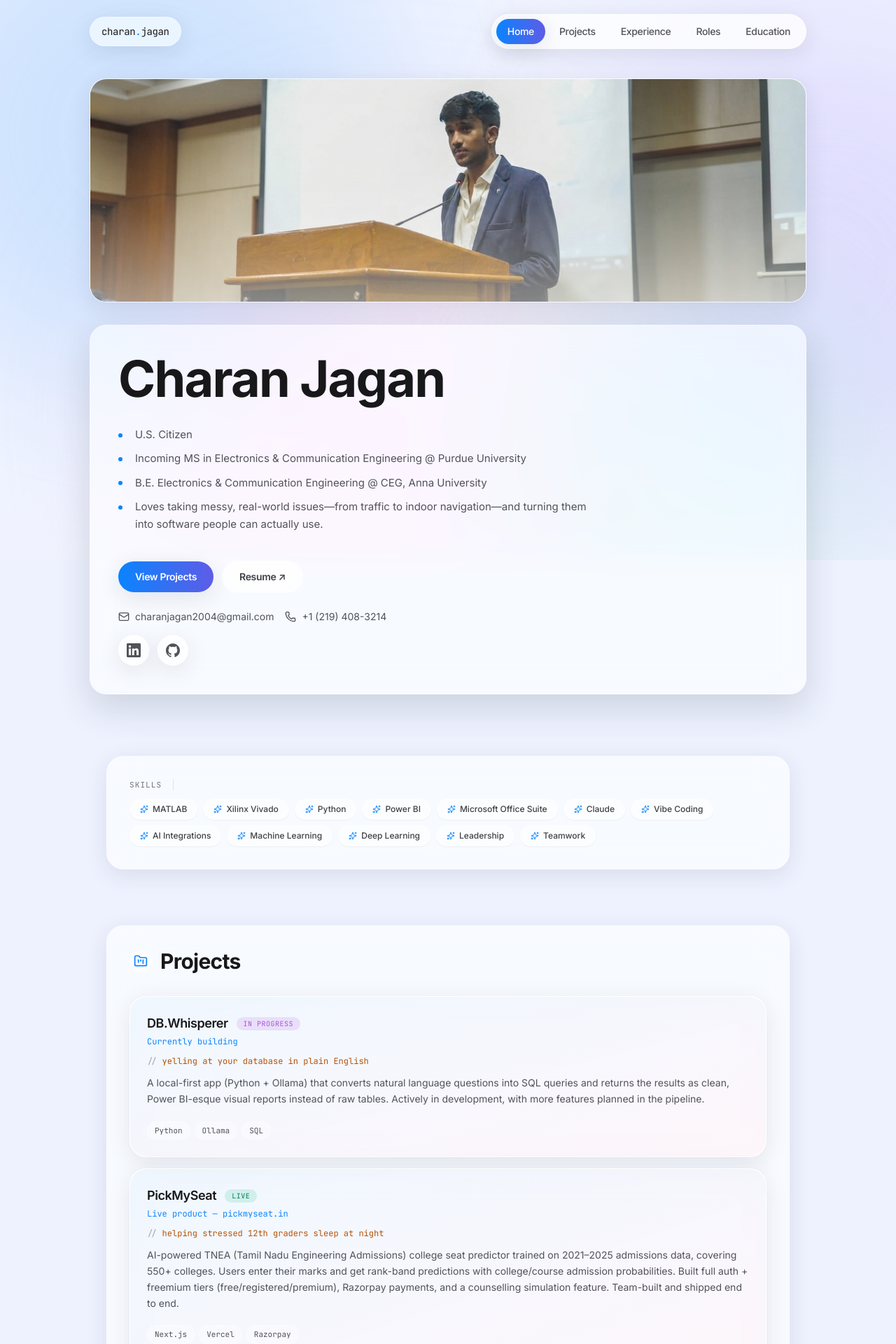
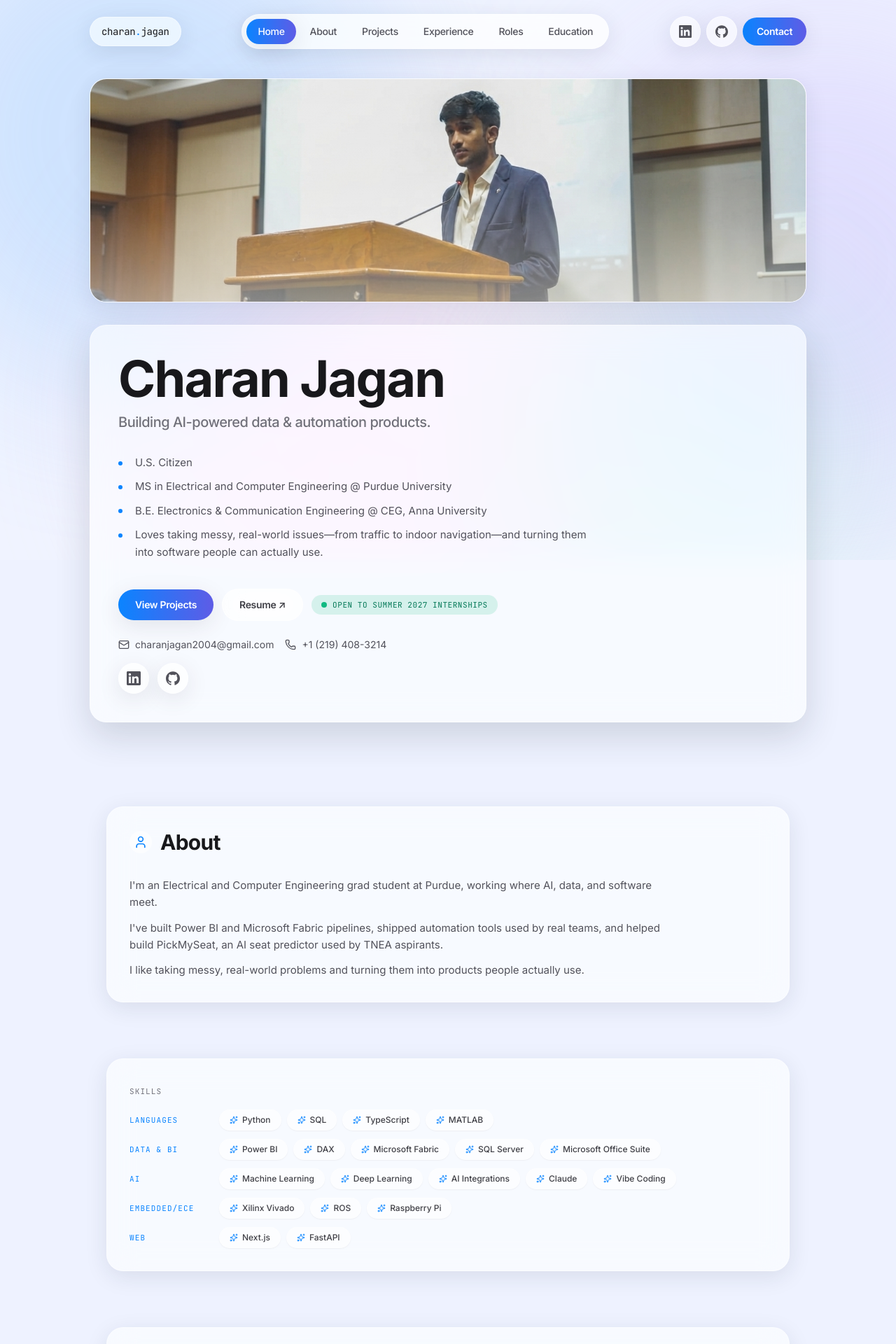
Before and after one commit to charanjagan/Portfolio, a Next.js app: page / in a window 1280 px wide. Shown: the top 1920 px of the page at 70% size. Built offline with nearby package versions, Linux system fonts and the light colour scheme.

Commit message:
major updates

```diff
--- a/app/layout.tsx
+++ b/app/layout.tsx
@@ -1,6 +1,7 @@
 import type { Metadata, Viewport } from "next";
 import { Inter, JetBrains_Mono } from "next/font/google";
-import { profile } from "@/lib/data";
+import { education, profile } from "@/lib/data";
+import { siteDescription, siteTitle, siteUrl } from "@/lib/site";
 import GradientBackground from "@/components/GradientBackground";
 import "./globals.css";
 
@@ -16,34 +17,58 @@ const mono = JetBrains_Mono({
   display: "swap",
 });
 
-const title = `${profile.name} — Portfolio`;
-
 export const metadata: Metadata = {
-  metadataBase: new URL("https://charanjagan.vercel.app"),
-  title,
-  description: `${profile.tagline}. Creator of PickMySeat.`,
+  metadataBase: new URL(siteUrl),
+  title: siteTitle,
+  description: siteDescription,
   keywords: [
     "Charan Jagan",
     "portfolio",
     "PickMySeat",
-    "ECE",
+    "Purdue University",
+    "MS ECE",
+    "Electrical and Computer Engineering",
+    "AI engineer",
+    "data engineer",
     "CEG",
     "Anna University",
     "Next.js",
     "data analytics",
   ],
   authors: [{ name: profile.name }],
+  alternates: { canonical: "/" },
   openGraph: {
-    title,
-    description: profile.tagline,
+    title: siteTitle,
+    description: siteDescription,
+    url: "/",
+    siteName: profile.name,
     type: "website",
-    locale: "en_IN",
+    locale: "en_US",
   },
   twitter: {
     card: "summary_large_image",
-    title,
-    description: profile.tagline,
+    title: siteTitle,
+    description: siteDescription,
   },
+};
+
+const sameAs = profile.links
+  .filter((link) => link.icon === "linkedin" || link.icon === "github")
+  .map((link) => link.href);
+
+const personJsonLd = {
+  "@context": "https://schema.org",
+  "@type": "Person",
+  name: profile.name,
+  url: siteUrl,
+  email: `mailto:${profile.email}`,
+  jobTitle: "AI & Data Engineer",
+  description: siteDescription,
+  alumniOf: education.map((study) => ({
+    "@type": "CollegeOrUniversity",
+    name: study.school,
+  })),
+  sameAs,
 };
 
 export const viewport: Viewport = {
@@ -59,6 +84,10 @@ export default function RootLayout({
   return (
     <html lang="en" className={`${sans.variable} ${mono.variable}`}>
       <body>
+        <script
+          type="application/ld+json"
+          dangerouslySetInnerHTML={{ __html: JSON.stringify(personJsonLd) }}
+        />
         <GradientBackground />
         <div className="relative z-10">{children}</div>
       </body>
--- /dev/null
+++ b/app/opengraph-image.tsx
@@ -0,0 +1,83 @@
+import { ImageResponse } from "next/og";
+import { profile } from "@/lib/data";
+
+export const alt = "Charan Jagan | AI & Data Engineer | Purdue MS ECE";
+export const size = { width: 1200, height: 630 };
+export const contentType = "image/png";
+
+export default function OpengraphImage() {
+  return new ImageResponse(
+    (
+      <div
+        style={{
+          width: "100%",
+          height: "100%",
+          display: "flex",
+          alignItems: "center",
+          justifyContent: "center",
+          background: "#f7f8fa",
+          backgroundImage:
+            "radial-gradient(circle at 15% 20%, rgba(10,132,255,0.35), transparent 45%), radial-gradient(circle at 85% 30%, rgba(175,82,222,0.28), transparent 45%), radial-gradient(circle at 60% 90%, rgba(255,45,146,0.22), transparent 45%)",
+          fontFamily: "sans-serif",
+        }}
+      >
+        <div
+          style={{
+            display: "flex",
+            flexDirection: "column",
+            width: 1040,
+            padding: "64px 72px",
+            borderRadius: 48,
+            background: "rgba(255,255,255,0.62)",
+            border: "2px solid rgba(255,255,255,0.7)",
+            boxShadow: "0 20px 50px rgba(31,41,55,0.16)",
+          }}
+        >
+          <div
+            style={{
+              display: "flex",
+              fontSize: 28,
+              fontFamily: "monospace",
+              color: "#18181b",
+            }}
+          >
+            charan<span style={{ color: "#0A84FF" }}>.</span>jagan
+          </div>
+          <div
+            style={{
+              marginTop: 36,
+              fontSize: 96,
+              fontWeight: 700,
+              letterSpacing: -3,
+              color: "#18181b",
+            }}
+          >
+            {profile.name}
+          </div>
+          <div style={{ marginTop: 12, fontSize: 38, color: "#52525b" }}>
+            {profile.role}
+          </div>
+          <div style={{ display: "flex", gap: 16, marginTop: 44 }}>
+            {["AI & Data Engineer", "MS ECE @ Purdue University"].map((tag) => (
+              <div
+                key={tag}
+                style={{
+                  display: "flex",
+                  padding: "12px 28px",
+                  borderRadius: 999,
+                  fontSize: 26,
+                  fontWeight: 600,
+                  color: "#ffffff",
+                  backgroundImage: "linear-gradient(90deg, #0A84FF, #5E5CE6)",
+                }}
+              >
+                {tag}
+              </div>
+            ))}
+          </div>
+        </div>
+      </div>
+    ),
+    size,
+  );
+}
--- a/app/page.tsx
+++ b/app/page.tsx
@@ -1,6 +1,7 @@
 import Nav from "@/components/Nav";
 import Banner from "@/components/Banner";
 import Hero from "@/components/Hero";
+import About from "@/components/About";
 import Skills from "@/components/Skills";
 import Projects from "@/components/Projects";
 import Experience from "@/components/Experience";
@@ -17,6 +18,7 @@ export default function Home() {
           <Banner />
           <Hero />
         </div>
+        <About />
         <Skills />
         <Projects />
         <Experience />
--- /dev/null
+++ b/app/robots.ts
@@ -0,0 +1,9 @@
+import type { MetadataRoute } from "next";
+import { siteUrl } from "@/lib/site";
+
+export default function robots(): MetadataRoute.Robots {
+  return {
+    rules: { userAgent: "*", allow: "/" },
+    sitemap: `${siteUrl}/sitemap.xml`,
+  };
+}
--- /dev/null
+++ b/app/sitemap.ts
@@ -0,0 +1,13 @@
+import type { MetadataRoute } from "next";
+import { siteUrl } from "@/lib/site";
+
+export default function sitemap(): MetadataRoute.Sitemap {
+  return [
+    {
+      url: siteUrl,
+      lastModified: new Date(),
+      changeFrequency: "monthly",
+      priority: 1,
+    },
+  ];
+}
--- /dev/null
+++ b/components/About.tsx
@@ -0,0 +1,17 @@
+import { User } from "lucide-react";
+import { profile } from "@/lib/data";
+import Section from "./Section";
+
+export default function About() {
+  return (
+    <Section id="about" icon={<User size={20} />} title="About">
+      <div className="max-w-3xl space-y-3">
+        {profile.about.map((line) => (
+          <p key={line} className="text-[15px] leading-relaxed text-zinc-600">
+            {line}
+          </p>
+        ))}
+      </div>
+    </Section>
+  );
+}
--- a/components/Hero.tsx
+++ b/components/Hero.tsx
@@ -22,6 +22,9 @@ export default function Hero() {
         <h1 className="text-5xl font-bold tracking-tight text-zinc-900 sm:text-7xl">
           {profile.name}
         </h1>
+        <p className="mt-3 text-lg font-medium tracking-tight text-zinc-500 sm:text-xl">
+          {profile.role}
+        </p>
 
         <ul className="mt-8 max-w-2xl space-y-2.5">
           {profile.bio.map((line) => (
@@ -49,6 +52,13 @@ export default function Hero() {
           >
             Resume ↗
           </a>
+          <span className="inline-flex items-center gap-2 rounded-full bg-emerald-500/15 px-3.5 py-1.5 font-mono text-[11px] uppercase tracking-wider text-emerald-700">
+            <span className="relative flex h-2 w-2">
+              <span className="absolute inline-flex h-full w-full animate-ping rounded-full bg-emerald-500 opacity-60" />
+              <span className="relative inline-flex h-2 w-2 rounded-full bg-emerald-500" />
+            </span>
+            Open to Summer 2027 internships
+          </span>
         </div>
 
         <div className="mt-6 flex flex-wrap items-center gap-4">
--- a/components/Nav.tsx
+++ b/components/Nav.tsx
@@ -2,7 +2,16 @@
 
 import { useEffect, useState } from "react";
 import { motion, AnimatePresence } from "framer-motion";
-import { navItems } from "@/lib/data";
+import { Github, Linkedin } from "./icons";
+import { navItems, profile } from "@/lib/data";
+
+const SOCIALS = [
+  { label: "LinkedIn", Icon: Linkedin },
+  { label: "GitHub", Icon: Github },
+].flatMap(({ label, Icon }) => {
+  const link = profile.links.find((l) => l.label === label);
+  return link ? [{ label, href: link.href, Icon }] : [];
+});
 
 export default function Nav() {
   const [scrolled, setScrolled] = useState(false);
@@ -48,7 +57,7 @@ export default function Nav() {
         </a>
 
         <nav
-          className={`glass-strong relative hidden items-center gap-1 rounded-full p-1.5 shadow-glass transition-shadow md:flex ${
+          className={`glass-strong relative hidden items-center gap-1 rounded-full p-1.5 shadow-glass transition-shadow lg:flex ${
             scrolled ? "shadow-glass-lg" : ""
           }`}
         >
@@ -79,12 +88,35 @@ export default function Nav() {
           })}
         </nav>
 
+        <div className="flex items-center gap-2">
+          {SOCIALS.map(({ label, href, Icon }) => (
+            <a
+              key={label}
+              href={href}
+              target="_blank"
+              rel="noopener noreferrer"
+              aria-label={label}
+              title={label}
+              className={`ease-spring glass hidden h-11 w-11 items-center justify-center rounded-full text-zinc-600 shadow-glass transition-all duration-300 hover:-translate-y-0.5 hover:text-ios-blue hover:shadow-glass-hover sm:flex ${
+                scrolled ? "shadow-glass-lg" : ""
+              }`}
+            >
+              <Icon aria-hidden className="h-[18px] w-[18px]" />
+            </a>
+          ))}
+          <a
+            href={`mailto:${profile.email}`}
+            className="ease-spring rounded-full bg-gradient-to-r from-ios-blue to-ios-indigo px-5 py-2.5 text-sm font-semibold tracking-tight text-white shadow-glass transition-all duration-300 hover:-translate-y-0.5 hover:shadow-glass-hover"
+          >
+            Contact
+          </a>
+
           <button
             type="button"
             onClick={() => setOpen((prev) => !prev)}
             aria-label="Toggle menu"
             aria-expanded={open}
-          className={`glass flex h-11 w-11 items-center justify-center rounded-full text-zinc-600 shadow-glass transition-shadow hover:text-zinc-900 md:hidden ${
+            className={`glass flex h-11 w-11 items-center justify-center rounded-full text-zinc-600 shadow-glass transition-shadow hover:text-zinc-900 lg:hidden ${
               scrolled ? "shadow-glass-lg" : ""
             }`}
           >
@@ -107,6 +139,7 @@ export default function Nav() {
             </span>
           </button>
         </div>
+      </div>
 
       <AnimatePresence>
         {open && (
@@ -115,7 +148,7 @@ export default function Nav() {
             animate={{ opacity: 1, y: 0, scale: 1 }}
             exit={{ opacity: 0, y: -8, scale: 0.98 }}
             transition={{ duration: 0.2, ease: [0.16, 1, 0.3, 1] }}
-            className="glass-strong mx-auto mt-3 max-w-5xl rounded-3xl p-3 shadow-glass-lg md:hidden"
+            className="glass-strong mx-auto mt-3 max-w-5xl rounded-3xl p-3 shadow-glass-lg lg:hidden"
           >
             <ul>
               {navItems.map((item) => (
@@ -133,7 +166,30 @@ export default function Nav() {
                   </a>
                 </li>
               ))}
+              <li>
+                <a
+                  href={`mailto:${profile.email}`}
+                  onClick={() => setOpen(false)}
+                  className="block rounded-2xl px-4 py-3 text-sm font-medium text-zinc-600 transition-colors hover:bg-white/50 hover:text-zinc-900"
+                >
+                  Contact
+                </a>
+              </li>
             </ul>
+            <div className="mt-2 flex gap-2 px-2 pb-1 sm:hidden">
+              {SOCIALS.map(({ label, href, Icon }) => (
+                <a
+                  key={label}
+                  href={href}
+                  target="_blank"
+                  rel="noopener noreferrer"
+                  aria-label={label}
+                  className="glass flex h-11 w-11 items-center justify-center rounded-full text-zinc-600 shadow-glass transition-colors hover:text-ios-blue"
+                >
+                  <Icon aria-hidden className="h-[18px] w-[18px]" />
+                </a>
+              ))}
+            </div>
           </motion.div>
         )}
       </AnimatePresence>
--- a/components/Skills.tsx
+++ b/components/Skills.tsx
@@ -6,13 +6,21 @@ export default function Skills() {
   return (
     <div className="mx-auto max-w-5xl px-4 py-6 sm:px-6">
       <Reveal className="glass rounded-3xl p-6 shadow-glass sm:p-8">
-        <div className="flex flex-wrap items-center gap-x-4 gap-y-3">
         <span className="font-mono text-[11px] uppercase tracking-widest text-zinc-500">
           Skills
         </span>
-          <span className="hidden h-4 w-px bg-zinc-300/60 sm:block" />
-          <div className="flex flex-wrap gap-2">
-            {skills.map((skill) => (
+
+        <dl className="mt-4 space-y-3">
+          {skills.map((group) => (
+            <div
+              key={group.label}
+              className="flex flex-col gap-2 sm:flex-row sm:items-center sm:gap-4"
+            >
+              <dt className="shrink-0 font-mono text-[11px] uppercase tracking-widest text-ios-blue sm:w-28">
+                {group.label}
+              </dt>
+              <dd className="flex flex-wrap gap-2">
+                {group.items.map((skill) => (
                   <span
                     key={skill}
                     className="ease-spring glass-subtle inline-flex items-center gap-1.5 rounded-full px-3.5 py-1.5 text-xs font-medium text-zinc-700 shadow-sm transition-all duration-300 hover:-translate-y-0.5 hover:text-ios-blue"
@@ -21,8 +29,10 @@ export default function Skills() {
                     {skill}
                   </span>
                 ))}
+              </dd>
             </div>
-        </div>
+          ))}
+        </dl>
       </Reveal>
     </div>
   );
--- a/lib/data.ts
+++ b/lib/data.ts
@@ -9,11 +9,18 @@ export type Link = {
 export type Profile = {
   name: string;
   tagline: string;
+  role: string;
+  about: string[];
   bio: string[];
   email: string;
   links: Link[];
   resumeHref: string;
   bannerSrc: string;
+};
+
+export type SkillGroup = {
+  label: string;
+  items: string[];
 };
 
 export type Project = {
@@ -56,10 +63,16 @@ export type Study = {
 export const profile: Profile = {
   name: "Charan Jagan",
   tagline:
-    "ECE undergrad @ CEG, Anna University — building at the intersection of AI, data, and full-stack products",
+    "MS ECE @ Purdue University. Building AI-powered data, automation and full-stack products",
+  role: "Building AI-powered data & automation products.",
+  about: [
+    "I'm an Electrical and Computer Engineering grad student at Purdue, working where AI, data, and software meet.",
+    "I've built Power BI and Microsoft Fabric pipelines, shipped automation tools used by real teams, and helped build PickMySeat, an AI seat predictor used by TNEA aspirants.",
+    "I like taking messy, real-world problems and turning them into products people actually use.",
+  ],
   bio: [
     "U.S. Citizen",
-    "Incoming MS in Electronics & Communication Engineering @ Purdue University",
+    "MS in Electrical and Computer Engineering @ Purdue University",
     "B.E. Electronics & Communication Engineering @ CEG, Anna University",
     "Loves taking messy, real-world issues—from traffic to indoor navigation—and turning them into software people can actually use.",
   ],
@@ -86,19 +99,30 @@ export const profile: Profile = {
   ],
 };
 
-export const skills: string[] = [
-  "MATLAB",
-  "Xilinx Vivado",
-  "Python",
-  "Power BI",
-  "Microsoft Office Suite",
-  "Claude",
-  "Vibe Coding",
-  "AI Integrations",
-  "Machine Learning",
-  "Deep Learning",
-  "Leadership",
-  "Teamwork",
+export const skills: SkillGroup[] = [
+  { label: "Languages", items: ["Python", "SQL", "TypeScript", "MATLAB"] },
+  {
+    label: "Data & BI",
+    items: [
+      "Power BI",
+      "DAX",
+      "Microsoft Fabric",
+      "SQL Server",
+      "Microsoft Office Suite",
+    ],
+  },
+  {
+    label: "AI",
+    items: [
+      "Machine Learning",
+      "Deep Learning",
+      "AI Integrations",
+      "Claude",
+      "Vibe Coding",
+    ],
+  },
+  { label: "Embedded/ECE", items: ["Xilinx Vivado", "ROS", "Raspberry Pi"] },
+  { label: "Web", items: ["Next.js", "FastAPI"] },
 ];
 
 export const projects: Project[] = [
@@ -161,7 +185,7 @@ export const projects: Project[] = [
     tech: ["Raspberry Pi", "RFID", "Face Detection"],
   },
   {
-    title: "weatherrweb",
+    title: "WeatherWeb",
     blurb: "Weather web app",
     quip: "checking if it'll rain, but make it TypeScript",
     description:
@@ -218,11 +242,12 @@ export const experience: Role[] = [
     location: "Chennai, Tamil Nadu",
     period: "06/2025 – 07/2025",
     bullets: [
-      "Used ROS-powered SLAM with LiDAR-based perception to build an automated parking system prototype for next-gen electric vehicles, enabling the vehicle to autonomously detect, navigate to, and park in available spots without driver input.",
+      "Built an IoT-driven autonomous vehicle prototype with LiDAR-based perception, ADAS features, and ROS-powered SLAM for intelligent navigation and obstacle avoidance — e.g. an automated parking system that detects, navigates to, and parks in available spots without driver input.",
       "Designed a dynamic decision-making system that adapts routing based on real-time floor-level slot availability in multi-level structures.",
       "Explored extending the same LiDAR/SLAM navigation stack beyond parking — assisting users in wayfinding through complex urban structures like multi-level parking garages, malls, and campuses, where GPS is unreliable.",
       "Integrated IoT communication and modular hardware design for scalability across different vehicle platforms and structure types.",
     ],
+    tech: ["ROS", "SLAM", "LiDAR", "ADAS", "IoT"],
   },
 ];
 
@@ -258,8 +283,8 @@ export const responsibilities: Responsibility[] = [
 
 export const education: Study[] = [
   {
-    degree: "Master of Science, Electronics and Communication Engineering",
-    school: "Purdue University Northwest",
+    degree: "Master of Science, Electrical and Computer Engineering",
+    school: "Purdue University",
     period: "08/2026 – Present",
     location: "Indiana, USA",
   },
@@ -273,6 +298,7 @@ export const education: Study[] = [
 
 export const navItems: Link[] = [
   { label: "Home", href: "#home" },
+  { label: "About", href: "#about" },
   { label: "Projects", href: "#projects" },
   { label: "Experience", href: "#experience" },
   { label: "Roles", href: "#roles" },
--- /dev/null
+++ b/lib/site.ts
@@ -0,0 +1,6 @@
+export const siteUrl = "https://charanjagan.vercel.app";
+
+export const siteTitle = "Charan Jagan | AI & Data Engineer | Purdue MS ECE";
+
+export const siteDescription =
+  "MS ECE @ Purdue University. Building AI-powered data, automation and full-stack products. Creator of PickMySeat.";
```
Also changed, not shown: app/icon.svg (added), 1 other file (tests, documents, lock files or other folders). Lines whose indentation alone changed are shown as unchanged.
